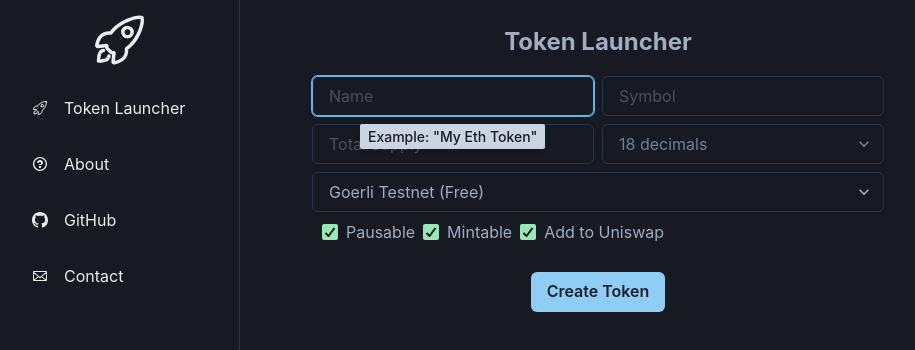
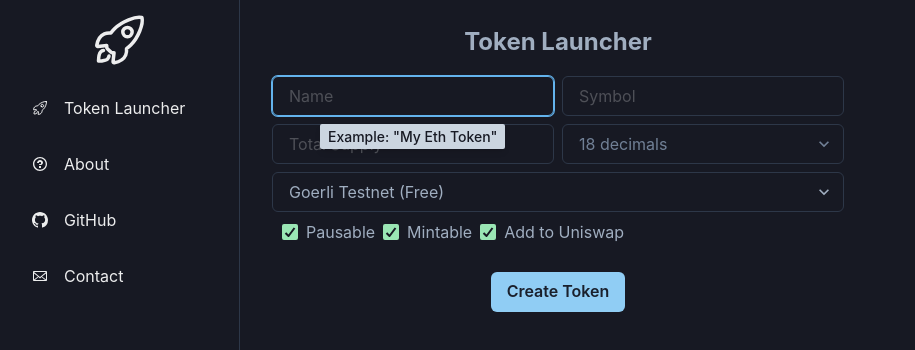
Before and after one commit to TokenLauncherCode/landing, a Next.js app: page / in a window 1280 px wide. Shown: the top 350 px of the page, without its empty margins (0-915 px from the left). Built offline with nearby package versions, Linux system fonts and the light colour scheme.

Commit message:
fix align

```diff
--- a/src/pages/index.tsx
+++ b/src/pages/index.tsx
@@ -20,7 +20,7 @@
         <link rel="icon" href="/favicon.ico" />
       </Head>
 
-      <Box p={4} textColor='gray.400' position={'absolute'} top='0%' ml='10'>
+      <Box p={4} textColor='gray.400' position={'absolute'} top='0%'>
         <Center>
             <LaunchInput />
 
```
